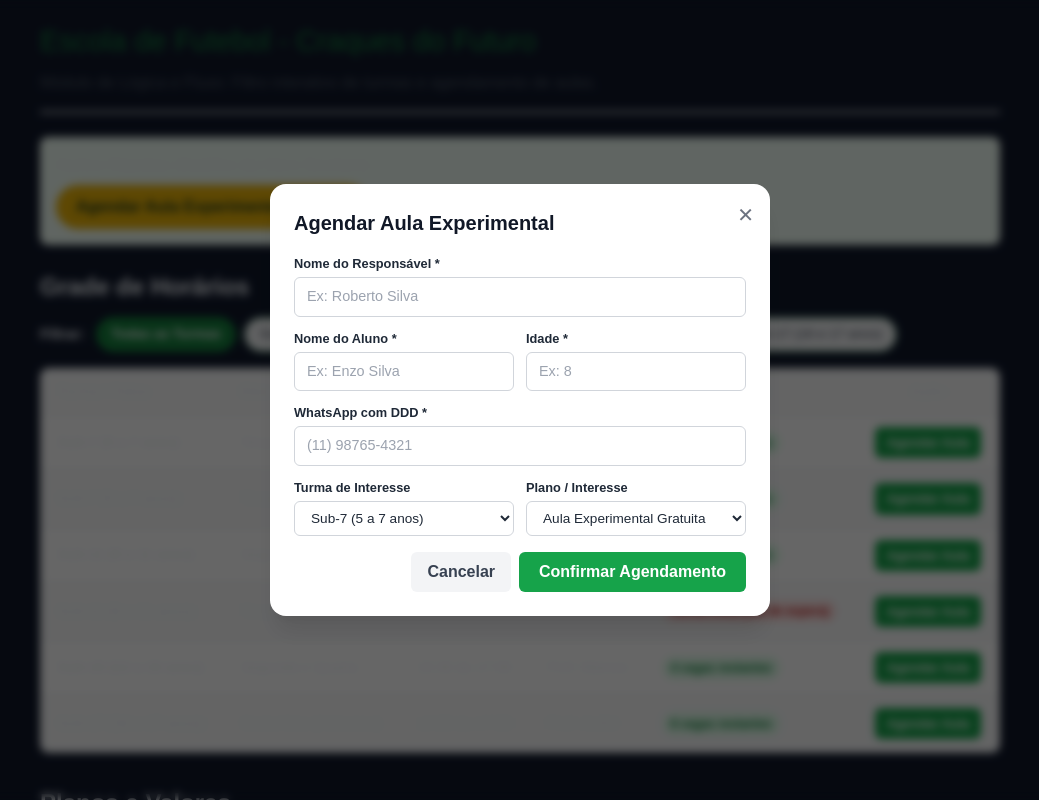
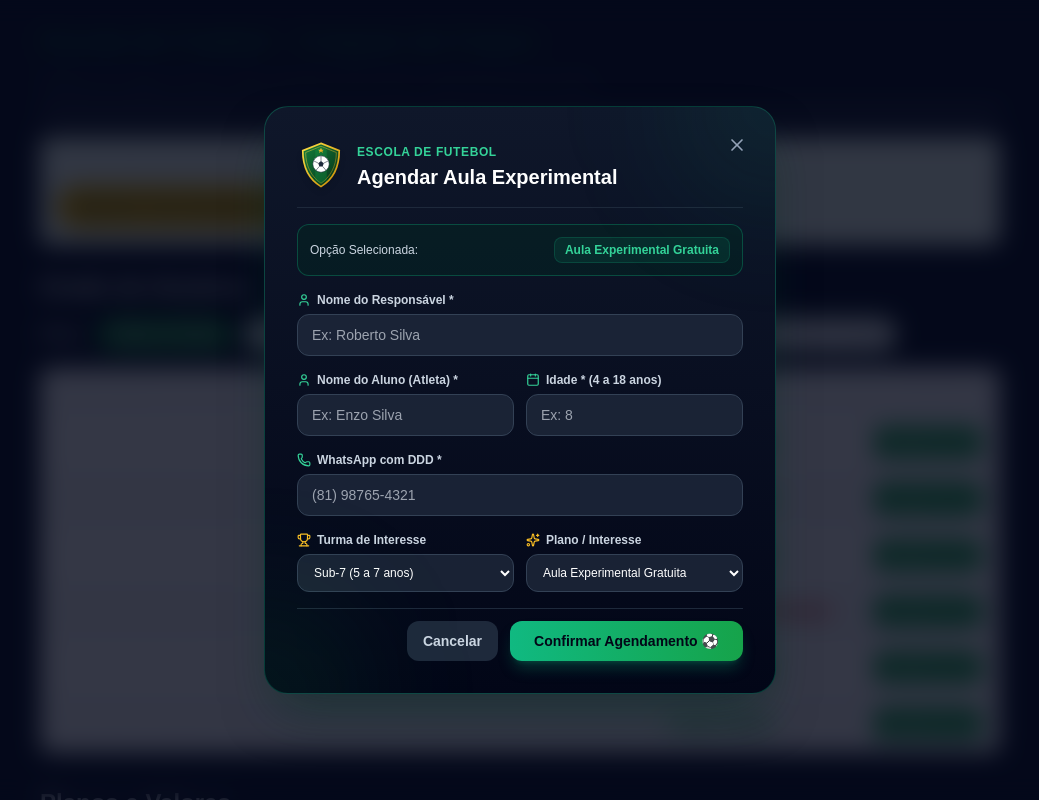
Before and after one commit to AlvaroOliveirak/escolinha_futebol, a React (Vite) app in the folder escolinhafutebol/: page / in a window 1280 px wide. Both pictures are taken after a click on the button "Agendar Aula Experimental Gratuita". Shown: the top 800 px of the page, without its empty margins (120-1159 px from the left). Built offline with nearby package versions, Linux system fonts and the light colour scheme.

Commit message:
feat(style-v1): estilizacao moderna do modal de agendamento preservando validacoes e fluxo

```diff
--- a/escolinhafutebol/src/components/ModalAgendamento.jsx
+++ b/escolinhafutebol/src/components/ModalAgendamento.jsx
@@ -1,25 +1,16 @@
 // src/components/ModalAgendamento.jsx
 import React, { useState, useEffect } from "react";
+import { X, CheckCircle2, Send, Calendar, User, Phone, Trophy, Sparkles, Loader2 } from "lucide-react";
+import { SoccerShieldLogo } from "./SoccerIcons";
 
 /**
  * =========================================================================================
  * COMPONENTE: ModalAgendamento
- * RESPONSÁVEL: Álvaro Oliveira (Lógica e Fluxo)
+ * RESPONSÁVEL: Álvaro Oliveira (Lógica e Fluxo) + Estilização Moderna de Futebol
  *
- * GUIA DE INTEGRAÇÃO:
- * - PROPS:
- *   - `isOpen` (boolean): Controla se o modal está visível.
- *   - `onClose` (function): Função chamada para fechar e resetar o modal.
- *   - `initialPlan` (string): Plano ou turma pré-selecionada que preenche o campo do formulário.
- *
- * - FLUXO IMPLEMENTADO:
- *   1. Captura dos dados (Responsável, Aluno, Idade, WhatsApp com DDD, Categoria e Plano).
- *   2. Validação pura de campos obrigatórios e idades permitidas (4 a 18 anos).
- *   3. Envio com feedback de loading (`isSubmitting`).
- *   4. Tela de sucesso (`isSuccess`) com botão gerador do link oficial do WhatsApp.
- *
- * - Para o ESTILO: Você pode aplicar livremente classes do Tailwind (ex: `bg-green-700`,
- *   `rounded-2xl`, etc.) na estrutura JSX. Apenas preserve os nomes dos inputs e os `onChange={handleChange}`.
+ * GUIA DE INTEGRAÇÃO / REGRAS:
+ * - Toda a lógica original de validação, estados e integração com WhatsApp é preservada.
+ * - Estilização moderna com Tailwind CSS e temática profissional de futebol.
  * =========================================================================================
  */
 
@@ -31,7 +22,7 @@ export default function ModalAgendamento({
 }) {
   const defaultPlan = initialPlan || planosMock || "Aula Experimental Gratuita";
 
-  // 1. Estados dos inputs
+  // 1. Estados dos inputs (Mantidos 100% idênticos)
   const [formData, setFormData] = useState({
     responsavel: "",
     aluno: "",
@@ -59,7 +50,6 @@ export default function ModalAgendamento({
   const handleChange = (e) => {
     const { name, value } = e.target;
     setFormData((prev) => ({ ...prev, [name]: value }));
-    // Limpa o erro do campo quando o usuário começa a digitar
     if (errors[name]) {
       setErrors((prev) => ({ ...prev, [name]: "" }));
     }
@@ -127,154 +117,150 @@ export default function ModalAgendamento({
 
   return (
     <div
-      className="modal-backdrop"
+      className="fixed inset-0 z-50 flex items-center justify-center p-4 bg-slate-950/80 backdrop-blur-md overflow-y-auto animate-fadeIn"
       onClick={handleResetAndClose}
-      style={{
-        position: "fixed",
-        inset: 0,
-        backgroundColor: "rgba(0, 0, 0, 0.6)",
-        backdropFilter: "blur(4px)",
-        display: "flex",
-        alignItems: "center",
-        justifyContent: "center",
-        zIndex: 9999,
-        padding: "16px",
-      }}
     >
       <div
-        className="modal-content"
+        className="relative w-full max-w-lg bg-gradient-to-b from-slate-900 to-slate-950 border border-emerald-500/30 rounded-3xl p-6 sm:p-8 shadow-2xl shadow-emerald-950/50 text-white my-8 overflow-hidden"
         onClick={(e) => e.stopPropagation()}
-        style={{
-          backgroundColor: "#ffffff",
-          borderRadius: "16px",
-          maxWidth: "500px",
-          width: "100%",
-          padding: "24px",
-          boxShadow: "0 20px 25px -5px rgba(0, 0, 0, 0.1), 0 10px 10px -5px rgba(0, 0, 0, 0.04)",
-          position: "relative",
-          textAlign: "left",
-          color: "#1f2937",
-        }}
       >
+        {/* Detalhe de fundo com luz verde de estádio */}
+        <div className="absolute -top-24 -right-24 w-48 h-48 bg-emerald-500/10 rounded-full blur-3xl pointer-events-none" />
+        <div className="absolute -bottom-24 -left-24 w-48 h-48 bg-green-500/10 rounded-full blur-3xl pointer-events-none" />
+
+        {/* Botão de Fechar */}
         <button
           onClick={handleResetAndClose}
-          style={{
-            position: "absolute",
-            top: "16px",
-            right: "16px",
-            background: "none",
-            border: "none",
-            fontSize: "1.25rem",
-            cursor: "pointer",
-            color: "#6b7280",
-          }}
+          className="absolute top-5 right-5 p-2 rounded-full text-slate-400 hover:text-white hover:bg-slate-800 transition-colors"
           aria-label="Fechar"
         >
-          ✕
+          <X className="w-5 h-5" />
         </button>
 
         {isSuccess ? (
-          <div style={{ textAlign: "center", padding: "16px 0" }}>
-            <h3 style={{ fontSize: "1.5rem", fontWeight: "bold", color: "#15803d", marginBottom: "8px" }}>
-              Agendamento Confirmado!
-            </h3>
-            <p style={{ color: "#4b5563", fontSize: "0.95rem", marginBottom: "20px" }}>
-              Recebemos os dados de <strong>{formData.aluno}</strong> ({formData.categoria}).
-              Nossa equipe entrará em contato via WhatsApp no número <strong>{formData.whatsapp}</strong>.
+          /* TELA DE SUCESSO MODERNA */
+          <div className="text-center py-4 space-y-5 animate-fadeIn">
+            <div className="w-20 h-20 mx-auto rounded-full bg-emerald-500/20 border-2 border-emerald-500 flex items-center justify-center text-emerald-400 shadow-lg shadow-emerald-500/20">
+              <CheckCircle2 className="w-10 h-10 text-emerald-400" />
+            </div>
+
+            <div>
+              <span className="inline-flex items-center gap-1.5 px-3 py-1 rounded-full text-xs font-semibold bg-emerald-500/10 text-emerald-400 border border-emerald-500/20 mb-2">
+                <Sparkles className="w-3.5 h-3.5" /> Agendamento Pré-Confirmado!
+              </span>
+              <h3 className="text-2xl font-black text-white">
+                Tudo pronto para entrar em campo!
+              </h3>
+            </div>
+
+            <div className="bg-slate-800/60 border border-slate-700/60 rounded-2xl p-4 text-sm text-slate-300 text-left space-y-2">
+              <p>
+                Recebemos a solicitação para o atleta <strong className="text-emerald-400 font-bold">{formData.aluno}</strong> ({formData.categoria}).
+              </p>
+              <p className="text-xs text-slate-400">
+                Interesse: <span className="text-white font-medium">{formData.plano}</span>
+              </p>
+              <p className="text-xs text-slate-400">
+                Responsável: <span className="text-white font-medium">{formData.responsavel}</span> • WhatsApp: <span className="text-white font-medium">{formData.whatsapp}</span>
+              </p>
+            </div>
+
+            <p className="text-xs text-slate-400">
+              Para acelerar o atendimento e escolher a melhor data imediatamente, clique no botão abaixo para nos mandar uma mensagem direta no WhatsApp:
             </p>
 
-            <div style={{ display: "flex", flexDirection: "column", gap: "10px" }}>
+            <div className="space-y-3 pt-2">
               <a
                 href={gerarLinkWhatsapp()}
                 target="_blank"
                 rel="noreferrer"
-                style={{
-                  display: "inline-block",
-                  backgroundColor: "#16a34a",
-                  color: "#ffffff",
-                  padding: "12px 20px",
-                  borderRadius: "8px",
-                  fontWeight: "bold",
-                  textDecoration: "none",
-                  fontSize: "0.95rem",
-                }}
+                className="w-full inline-flex items-center justify-center gap-2.5 bg-gradient-to-r from-emerald-500 to-green-600 hover:from-emerald-400 hover:to-green-500 text-slate-950 font-black py-3.5 px-6 rounded-xl shadow-lg shadow-emerald-500/25 transition-all transform hover:-translate-y-0.5"
               >
+                <Send className="w-4 h-4" />
                 Confirmar agora no WhatsApp
               </a>
               <button
                 type="button"
                 onClick={handleResetAndClose}
-                style={{
-                  backgroundColor: "#f3f4f6",
-                  color: "#374151",
-                  border: "none",
-                  padding: "10px 20px",
-                  borderRadius: "8px",
-                  fontWeight: "600",
-                  cursor: "pointer",
-                }}
+                className="w-full py-2.5 px-4 rounded-xl bg-slate-800 hover:bg-slate-700 text-slate-300 hover:text-white font-semibold text-sm transition-colors"
               >
                 Fechar
               </button>
             </div>
           </div>
         ) : (
-          <form onSubmit={handleSubmit}>
-            <h3 style={{ fontSize: "1.25rem", fontWeight: "bold", marginBottom: "16px", color: "#111827" }}>
-              Agendar Aula Experimental
-            </h3>
+          /* FORMULÁRIO DE AGENDAMENTO */
+          <form onSubmit={handleSubmit} className="space-y-4">
+            <div className="flex items-center gap-3 border-b border-slate-800 pb-4 mb-4">
+              <SoccerShieldLogo className="w-12 h-12" />
+              <div>
+                <span className="text-xs font-bold uppercase tracking-wider text-emerald-400">
+                  Escola de Futebol
+                </span>
+                <h3 className="text-xl font-black text-white">
+                  Agendar Aula Experimental
+                </h3>
+              </div>
+            </div>
+
+            {/* Banner de Plano/Turma selecionada */}
+            <div className="bg-emerald-950/40 border border-emerald-500/30 rounded-xl p-3 flex items-center justify-between text-xs">
+              <span className="text-slate-300">Opção Selecionada:</span>
+              <span className="font-bold text-emerald-400 bg-emerald-500/10 px-2.5 py-1 rounded-lg border border-emerald-500/20">
+                {formData.plano}
+              </span>
+            </div>
 
             {/* Responsável */}
-            <div style={{ marginBottom: "12px" }}>
-              <label style={{ display: "block", fontSize: "0.8rem", fontWeight: "bold", marginBottom: "4px" }}>
+            <div>
+              <label className="block text-xs font-bold text-slate-300 mb-1.5 flex items-center gap-1.5">
+                <User className="w-3.5 h-3.5 text-emerald-400" />
                 Nome do Responsável *
               </label>
               <input
+                type="text"
                 name="responsavel"
                 placeholder="Ex: Roberto Silva"
                 value={formData.responsavel}
                 onChange={handleChange}
-                style={{
-                  width: "100%",
-                  padding: "8px 12px",
-                  borderRadius: "6px",
-                  border: "1px solid #d1d5db",
-                  boxSizing: "border-box",
-                  fontSize: "0.9rem",
-                }}
+                className={`w-full bg-slate-800/80 border ${
+                  errors.responsavel ? "border-rose-500" : "border-slate-700"
+                } focus:border-emerald-500 focus:ring-1 focus:ring-emerald-500 text-white rounded-xl px-3.5 py-2.5 text-sm outline-none transition-all`}
               />
               {errors.responsavel && (
-                <span style={{ color: "#ef4444", fontSize: "0.75rem" }}>{errors.responsavel}</span>
+                <span className="text-rose-400 text-xs mt-1 block font-medium">
+                  {errors.responsavel}
+                </span>
               )}
             </div>
 
             {/* Aluno e Idade */}
-            <div style={{ display: "grid", gridTemplateColumns: "1fr 1fr", gap: "12px", marginBottom: "12px" }}>
+            <div className="grid grid-cols-1 sm:grid-cols-2 gap-3">
               <div>
-                <label style={{ display: "block", fontSize: "0.8rem", fontWeight: "bold", marginBottom: "4px" }}>
-                  Nome do Aluno *
+                <label className="block text-xs font-bold text-slate-300 mb-1.5 flex items-center gap-1.5">
+                  <User className="w-3.5 h-3.5 text-emerald-400" />
+                  Nome do Aluno (Atleta) *
                 </label>
                 <input
+                  type="text"
                   name="aluno"
                   placeholder="Ex: Enzo Silva"
                   value={formData.aluno}
                   onChange={handleChange}
-                  style={{
-                    width: "100%",
-                    padding: "8px 12px",
-                    borderRadius: "6px",
-                    border: "1px solid #d1d5db",
-                    boxSizing: "border-box",
-                    fontSize: "0.9rem",
-                  }}
+                  className={`w-full bg-slate-800/80 border ${
+                    errors.aluno ? "border-rose-500" : "border-slate-700"
+                  } focus:border-emerald-500 focus:ring-1 focus:ring-emerald-500 text-white rounded-xl px-3.5 py-2.5 text-sm outline-none transition-all`}
                 />
                 {errors.aluno && (
-                  <span style={{ color: "#ef4444", fontSize: "0.75rem" }}>{errors.aluno}</span>
+                  <span className="text-rose-400 text-xs mt-1 block font-medium">
+                    {errors.aluno}
+                  </span>
                 )}
               </div>
               <div>
-                <label style={{ display: "block", fontSize: "0.8rem", fontWeight: "bold", marginBottom: "4px" }}>
-                  Idade *
+                <label className="block text-xs font-bold text-slate-300 mb-1.5 flex items-center gap-1.5">
+                  <Calendar className="w-3.5 h-3.5 text-emerald-400" />
+                  Idade * (4 a 18 anos)
                 </label>
                 <input
                   type="number"
@@ -284,64 +270,53 @@ export default function ModalAgendamento({
                   onChange={handleChange}
                   min="4"
                   max="18"
-                  style={{
-                    width: "100%",
-                    padding: "8px 12px",
-                    borderRadius: "6px",
-                    border: "1px solid #d1d5db",
-                    boxSizing: "border-box",
-                    fontSize: "0.9rem",
-                  }}
+                  className={`w-full bg-slate-800/80 border ${
+                    errors.idade ? "border-rose-500" : "border-slate-700"
+                  } focus:border-emerald-500 focus:ring-1 focus:ring-emerald-500 text-white rounded-xl px-3.5 py-2.5 text-sm outline-none transition-all`}
                 />
                 {errors.idade && (
-                  <span style={{ color: "#ef4444", fontSize: "0.75rem" }}>{errors.idade}</span>
+                  <span className="text-rose-400 text-xs mt-1 block font-medium">
+                    {errors.idade}
+                  </span>
                 )}
               </div>
             </div>
 
             {/* WhatsApp */}
-            <div style={{ marginBottom: "12px" }}>
-              <label style={{ display: "block", fontSize: "0.8rem", fontWeight: "bold", marginBottom: "4px" }}>
+            <div>
+              <label className="block text-xs font-bold text-slate-300 mb-1.5 flex items-center gap-1.5">
+                <Phone className="w-3.5 h-3.5 text-emerald-400" />
                 WhatsApp com DDD *
               </label>
               <input
+                type="text"
                 name="whatsapp"
-                placeholder="(11) 98765-4321"
+                placeholder="(81) 98765-4321"
                 value={formData.whatsapp}
                 onChange={handleChange}
-                style={{
-                  width: "100%",
-                  padding: "8px 12px",
-                  borderRadius: "6px",
-                  border: "1px solid #d1d5db",
-                  boxSizing: "border-box",
-                  fontSize: "0.9rem",
-                }}
+                className={`w-full bg-slate-800/80 border ${
+                  errors.whatsapp ? "border-rose-500" : "border-slate-700"
+                } focus:border-emerald-500 focus:ring-1 focus:ring-emerald-500 text-white rounded-xl px-3.5 py-2.5 text-sm outline-none transition-all`}
               />
               {errors.whatsapp && (
-                <span style={{ color: "#ef4444", fontSize: "0.75rem" }}>{errors.whatsapp}</span>
+                <span className="text-rose-400 text-xs mt-1 block font-medium">
+                  {errors.whatsapp}
+                </span>
               )}
             </div>
 
             {/* Turma e Plano */}
-            <div style={{ display: "grid", gridTemplateColumns: "1fr 1fr", gap: "12px", marginBottom: "16px" }}>
+            <div className="grid grid-cols-1 sm:grid-cols-2 gap-3">
               <div>
-                <label style={{ display: "block", fontSize: "0.8rem", fontWeight: "bold", marginBottom: "4px" }}>
+                <label className="block text-xs font-bold text-slate-300 mb-1.5 flex items-center gap-1.5">
+                  <Trophy className="w-3.5 h-3.5 text-amber-400" />
                   Turma de Interesse
                 </label>
                 <select
                   name="categoria"
                   value={formData.categoria}
                   onChange={handleChange}
-                  style={{
-                    width: "100%",
-                    padding: "8px 12px",
-                    borderRadius: "6px",
-                    border: "1px solid #d1d5db",
-                    backgroundColor: "#fff",
-                    boxSizing: "border-box",
-                    fontSize: "0.85rem",
-                  }}
+                  className="w-full bg-slate-800/80 border border-slate-700 focus:border-emerald-500 focus:ring-1 focus:ring-emerald-500 text-white rounded-xl px-3 py-2.5 text-xs outline-none transition-all"
                 >
                   <option value="Sub-7 (5 a 7 anos)">Sub-7 (5 a 7 anos)</option>
                   <option value="Sub-11 (8 a 11 anos)">Sub-11 (8 a 11 anos)</option>
@@ -351,22 +326,15 @@ export default function ModalAgendamento({
               </div>
 
               <div>
-                <label style={{ display: "block", fontSize: "0.8rem", fontWeight: "bold", marginBottom: "4px" }}>
+                <label className="block text-xs font-bold text-slate-300 mb-1.5 flex items-center gap-1.5">
+                  <Sparkles className="w-3.5 h-3.5 text-amber-400" />
                   Plano / Interesse
                 </label>
                 <select
                   name="plano"
                   value={formData.plano}
                   onChange={handleChange}
-                  style={{
-                    width: "100%",
-                    padding: "8px 12px",
-                    borderRadius: "6px",
-                    border: "1px solid #d1d5db",
-                    backgroundColor: "#fff",
-                    boxSizing: "border-box",
-                    fontSize: "0.85rem",
-                  }}
+                  className="w-full bg-slate-800/80 border border-slate-700 focus:border-emerald-500 focus:ring-1 focus:ring-emerald-500 text-white rounded-xl px-3 py-2.5 text-xs outline-none transition-all"
                 >
                   <option value="Aula Experimental Gratuita">Aula Experimental Gratuita</option>
                   <option value="Plano Mensal">Plano Mensal</option>
@@ -376,37 +344,30 @@ export default function ModalAgendamento({
               </div>
             </div>
 
-            <div style={{ display: "flex", justifyContent: "flex-end", gap: "8px", marginTop: "16px" }}>
+            {/* Ações do Formulário */}
+            <div className="flex items-center justify-end gap-3 pt-3 border-t border-slate-800">
               <button
                 type="button"
                 onClick={handleResetAndClose}
-                style={{
-                  padding: "8px 16px",
-                  borderRadius: "6px",
-                  border: "none",
-                  backgroundColor: "#f3f4f6",
-                  color: "#374151",
-                  fontWeight: "600",
-                  cursor: "pointer",
-                }}
+                className="px-4 py-2.5 rounded-xl bg-slate-800 hover:bg-slate-750 text-slate-300 hover:text-white font-semibold text-sm transition-colors"
               >
                 Cancelar
               </button>
               <button
                 type="submit"
                 disabled={isSubmitting}
-                style={{
-                  padding: "8px 20px",
-                  borderRadius: "6px",
-                  border: "none",
-                  backgroundColor: "#16a34a",
-                  color: "#ffffff",
-                  fontWeight: "bold",
-                  cursor: isSubmitting ? "not-allowed" : "pointer",
-                  opacity: isSubmitting ? 0.6 : 1,
-                }}
+                className="flex items-center justify-center gap-2 px-6 py-2.5 rounded-xl bg-gradient-to-r from-emerald-500 to-green-600 hover:from-emerald-400 hover:to-green-500 text-slate-950 font-black text-sm shadow-lg shadow-emerald-500/25 transition-all disabled:opacity-60 disabled:cursor-not-allowed"
               >
-                {isSubmitting ? "Enviando..." : "Confirmar Agendamento"}
+                {isSubmitting ? (
+                  <>
+                    <Loader2 className="w-4 h-4 animate-spin text-slate-950" />
+                    Processando...
+                  </>
+                ) : (
+                  <>
+                    Confirmar Agendamento ⚽
+                  </>
+                )}
               </button>
             </div>
           </form>
```
